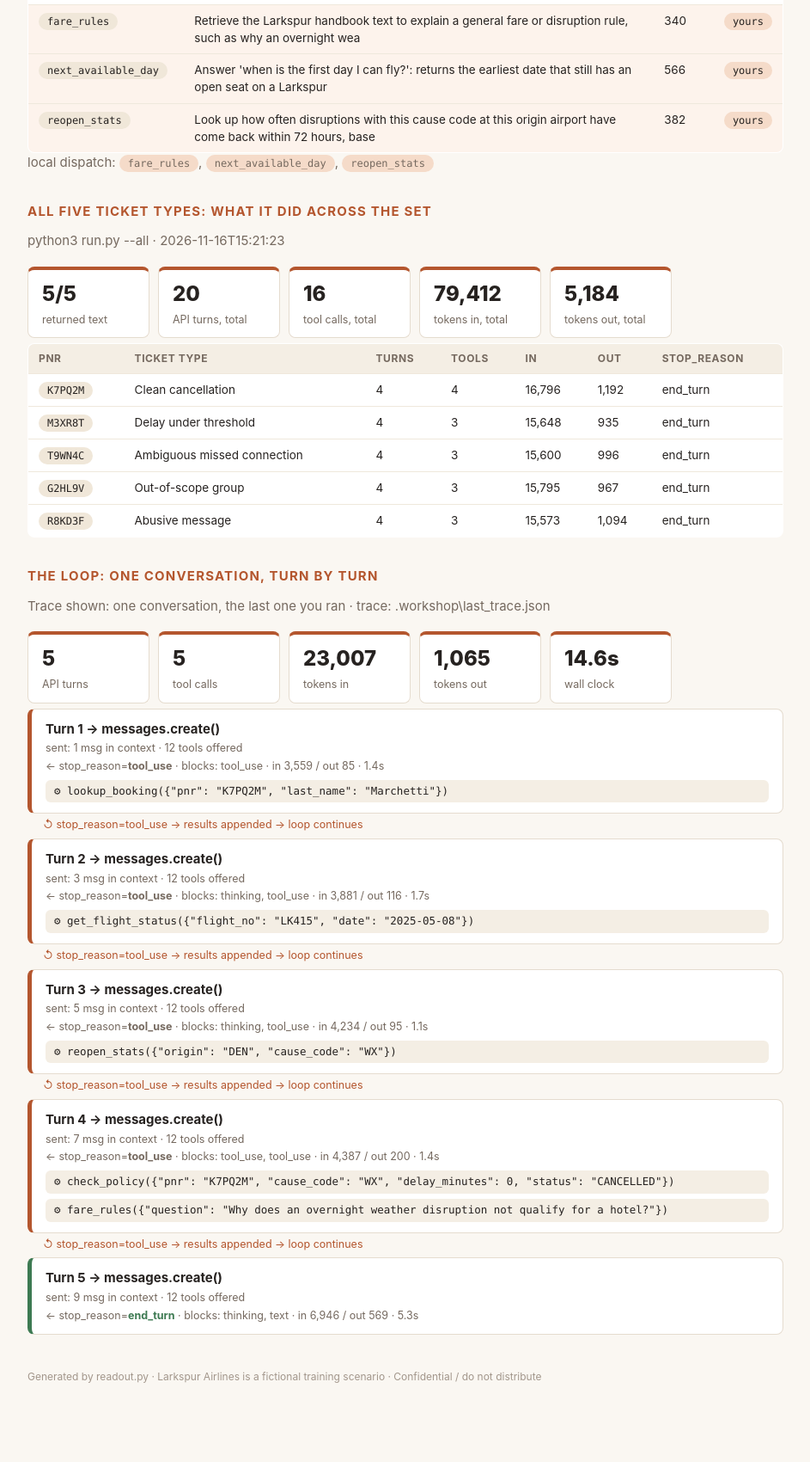
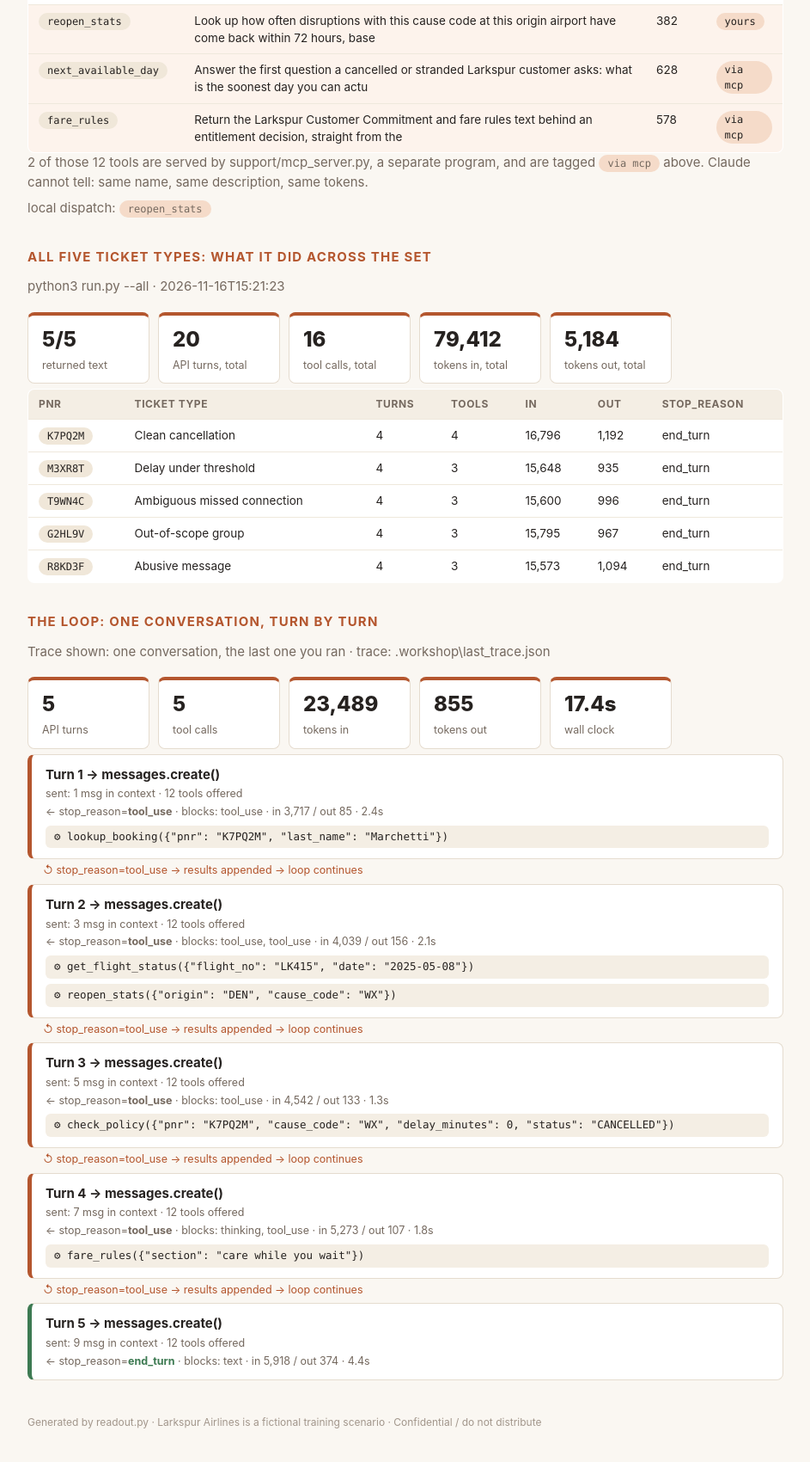
Before and after one commit to Vaneeta222/larkspur-exercise, a plain HTML site: page readout.html in a window 1280 px wide. Shown: the part 866-2566 px from the top of the page at 86% size, without its empty margins (168-1111 px from the left). Drawn offline with Linux system fonts and the light colour scheme.

Commit message:
canon: gate 2.2 by saratarekg
Step 2.2 (The same tool, over MCP) saved. Green on this laptop: 1.2, 1.3, 1.4, 2.1, 2.2.
Changed since the last canon: PITCH.md +6 -6, agent.py +46 -46, readout-trace.json +3 -3, readout.html +19 -18.
Why: Ready for the client
Behind? python3 pod_sync.py --take-canon, then in claude: /catchup

```diff
--- a/readout-trace.json
+++ b/readout-trace.json
@@ -14,11 +14,11 @@
   "streamed": false,
   "deltas_seen": 0,
   "tokens": {
-    "input": 23007,
-    "output": 1065,
+    "input": 23489,
+    "output": 855,
     "cache_read": 0,
     "cache_write": 0
   },
   "cache_hit_ratio": null,
-  "elapsed": 14.6
+  "elapsed": 17.4
 }
--- a/readout.html
+++ b/readout.html
@@ -38,12 +38,12 @@ th { background: #f4eee4; font-size: 12px; letter-spacing: .05em; text-transform
 .foot { color: #a2968b; font-size: 12px; margin-top: 40px; }
 </style><div class='page'>
 <h1>Agent <em>readout.</em></h1>
-<p class='sub'>Team Room 26 · 2026-11-16 17:27</p>
+<p class='sub'>Team Room 26 · 2026-11-17 10:56</p>
 <h2>Architecture: what the agent is</h2>
 <div class='strip'>
 <div class='stat'><b>12</b><span>tools offered</span></div>
-<div class='stat'><b>3</b><span>beyond the given 9</span></div>
-<div class='stat'><b>0</b><span>served over MCP</span></div>
+<div class='stat'><b>1</b><span>beyond the given 9</span></div>
+<div class='stat'><b>2</b><span>served over MCP</span></div>
 <div class='stat'><b>8</b><span>loop ceiling</span></div>
 <div class='stat'><b>1478</b><span>system prompt chars</span></div>
 <div class='stat'><b>0</b><span>tone addendum chars</span></div>
@@ -58,11 +58,12 @@ th { background: #f4eee4; font-size: 12px; letter-spacing: .05em; text-transform
 <tr><td><span class='pill'>issue_voucher</span></td><td>Issue a meal, ground, hotel, or goodwill voucher. Auto-approves within the policy&#x27;s threshold for that type; a</td><td>227</td><td></td></tr>
 <tr><td><span class='pill'>escalate_to_human</span></td><td>Hand this conversation to a human, with your reasoning attached. Use for groups, partner segments, unaccompani</td><td>220</td><td></td></tr>
 <tr><td><span class='pill'>send_confirmation</span></td><td>Send the customer a written confirmation of what was just done. Benign.</td><td>71</td><td></td></tr>
-<tr class='yours'><td><span class='pill'>fare_rules</span></td><td>Retrieve the Larkspur handbook text to explain a general fare or disruption rule, such as why an overnight wea</td><td>340</td><td><span class='pill you'>yours</span></td></tr>
-<tr class='yours'><td><span class='pill'>next_available_day</span></td><td>Answer &#x27;when is the first day I can fly?&#x27;: returns the earliest date that still has an open seat on a Larkspur</td><td>566</td><td><span class='pill you'>yours</span></td></tr>
 <tr class='yours'><td><span class='pill'>reopen_stats</span></td><td>Look up how often disruptions with this cause code at this origin airport have come back within 72 hours, base</td><td>382</td><td><span class='pill you'>yours</span></td></tr>
+<tr class='yours'><td><span class='pill'>next_available_day</span></td><td>Answer the first question a cancelled or stranded Larkspur customer asks: what is the soonest day you can actu</td><td>628</td><td><span class='pill you'>via mcp</span></td></tr>
+<tr class='yours'><td><span class='pill'>fare_rules</span></td><td>Return the Larkspur Customer Commitment and fare rules text behind an entitlement decision, straight from the </td><td>578</td><td><span class='pill you'>via mcp</span></td></tr>
 </table>
-<p class='sub'>local dispatch: <span class='pill you'>fare_rules</span>, <span class='pill you'>next_available_day</span>, <span class='pill you'>reopen_stats</span></p>
+<p class='sub'>2 of those 12 tools are served by support/mcp_server.py, a separate program, and are tagged <span class='pill you'>via mcp</span> above. Claude cannot tell: same name, same description, same tokens.</p>
+<p class='sub'>local dispatch: <span class='pill you'>reopen_stats</span></p>
 <h2>All five ticket types: what it did across the set</h2>
 <p class='sub'>python3 run.py --all · 2026-11-16T15:21:23</p>
 <div class='strip'>
@@ -84,43 +85,43 @@ th { background: #f4eee4; font-size: 12px; letter-spacing: .05em; text-transform
 <div class='strip'>
 <div class='stat'><b>5</b><span>API turns</span></div>
 <div class='stat'><b>5</b><span>tool calls</span></div>
-<div class='stat'><b>23,007</b><span>tokens in</span></div>
-<div class='stat'><b>1,065</b><span>tokens out</span></div>
-<div class='stat'><b>14.6s</b><span>wall clock</span></div>
+<div class='stat'><b>23,489</b><span>tokens in</span></div>
+<div class='stat'><b>855</b><span>tokens out</span></div>
+<div class='stat'><b>17.4s</b><span>wall clock</span></div>
 </div>
 <div class='turn'>
 <div class='hd'>Turn 1 → messages.create()</div>
 <div class='meta'>sent: 1 msg in context · 12 tools offered</div>
-<div class='meta'>← stop_reason=<b>tool_use</b> · blocks: tool_use · in 3,559 / out 85 · 1.4s</div>
+<div class='meta'>← stop_reason=<b>tool_use</b> · blocks: tool_use · in 3,717 / out 85 · 2.4s</div>
 <div class='tool'>⚙ lookup_booking({&quot;pnr&quot;: &quot;K7PQ2M&quot;, &quot;last_name&quot;: &quot;Marchetti&quot;})</div>
 </div>
 <div class='loopback'>↺ stop_reason=tool_use → results appended → loop continues</div>
 <div class='turn'>
 <div class='hd'>Turn 2 → messages.create()</div>
 <div class='meta'>sent: 3 msg in context · 12 tools offered</div>
-<div class='meta'>← stop_reason=<b>tool_use</b> · blocks: thinking, tool_use · in 3,881 / out 116 · 1.7s</div>
+<div class='meta'>← stop_reason=<b>tool_use</b> · blocks: tool_use, tool_use · in 4,039 / out 156 · 2.1s</div>
 <div class='tool'>⚙ get_flight_status({&quot;flight_no&quot;: &quot;LK415&quot;, &quot;date&quot;: &quot;2025-05-08&quot;})</div>
+<div class='tool'>⚙ reopen_stats({&quot;origin&quot;: &quot;DEN&quot;, &quot;cause_code&quot;: &quot;WX&quot;})</div>
 </div>
 <div class='loopback'>↺ stop_reason=tool_use → results appended → loop continues</div>
 <div class='turn'>
 <div class='hd'>Turn 3 → messages.create()</div>
 <div class='meta'>sent: 5 msg in context · 12 tools offered</div>
-<div class='meta'>← stop_reason=<b>tool_use</b> · blocks: thinking, tool_use · in 4,234 / out 95 · 1.1s</div>
-<div class='tool'>⚙ reopen_stats({&quot;origin&quot;: &quot;DEN&quot;, &quot;cause_code&quot;: &quot;WX&quot;})</div>
+<div class='meta'>← stop_reason=<b>tool_use</b> · blocks: tool_use · in 4,542 / out 133 · 1.3s</div>
+<div class='tool'>⚙ check_policy({&quot;pnr&quot;: &quot;K7PQ2M&quot;, &quot;cause_code&quot;: &quot;WX&quot;, &quot;delay_minutes&quot;: 0, &quot;status&quot;: &quot;CANCELLED&quot;})</div>
 </div>
 <div class='loopback'>↺ stop_reason=tool_use → results appended → loop continues</div>
 <div class='turn'>
 <div class='hd'>Turn 4 → messages.create()</div>
 <div class='meta'>sent: 7 msg in context · 12 tools offered</div>
-<div class='meta'>← stop_reason=<b>tool_use</b> · blocks: tool_use, tool_use · in 4,387 / out 200 · 1.4s</div>
-<div class='tool'>⚙ check_policy({&quot;pnr&quot;: &quot;K7PQ2M&quot;, &quot;cause_code&quot;: &quot;WX&quot;, &quot;delay_minutes&quot;: 0, &quot;status&quot;: &quot;CANCELLED&quot;})</div>
-<div class='tool'>⚙ fare_rules({&quot;question&quot;: &quot;Why does an overnight weather disruption not qualify for a hotel?&quot;})</div>
+<div class='meta'>← stop_reason=<b>tool_use</b> · blocks: thinking, tool_use · in 5,273 / out 107 · 1.8s</div>
+<div class='tool'>⚙ fare_rules({&quot;section&quot;: &quot;care while you wait&quot;})</div>
 </div>
 <div class='loopback'>↺ stop_reason=tool_use → results appended → loop continues</div>
 <div class='turn done'>
 <div class='hd'>Turn 5 → messages.create()</div>
 <div class='meta'>sent: 9 msg in context · 12 tools offered</div>
-<div class='meta'>← stop_reason=<b class='stopped'>end_turn</b> · blocks: thinking, text · in 6,946 / out 569 · 5.3s</div>
+<div class='meta'>← stop_reason=<b class='stopped'>end_turn</b> · blocks: text · in 5,918 / out 374 · 4.4s</div>
 </div>
 <p class='foot'>Generated by readout.py · Larkspur Airlines is a fictional training scenario · Confidential / do not distribute</p></div>
-<script type="application/json" id="evidence">{"generated": "2026-11-16T17:27:32", "pod": "Room 26", "banked_by": "Sara Genina", "banked": {"1.2": "A93-29F", "1.3": "EA2-4FC", "1.4": "B00-A30", "2.1": "1FC-845"}, "trace": {"turns": 5, "tool_calls": 5, "tool_names": ["lookup_booking", "get_flight_status", "reopen_stats", "check_policy", "fare_rules"], "saw_thinking": true, "used_format": false, "used_tool_choice_none": false, "streamed": false, "deltas_seen": 0, "tokens": {"input": 23007, "output": 1065, "cache_read": 0, "cache_write": 0}, "cache_hit_ratio": null, "elapsed": 14.6}, "all_shapes": {"attempted": 5, "shapes": 5, "failed": 0, "resolved": 5, "turns": 20, "tool_calls": 16, "tokens_in": 79412, "tokens_out": 5184, "cache_read": 0, "unfinished": [], "errors": []}}</script>
+<script type="application/json" id="evidence">{"generated": "2026-11-17T10:56:26", "pod": "Room 26", "banked_by": "Sara Genina", "banked": {"1.2": "A93-29F", "1.3": "EA2-4FC", "1.4": "B00-A30", "2.1": "1FC-845", "2.2": "050-BF8"}, "trace": {"turns": 5, "tool_calls": 5, "tool_names": ["lookup_booking", "get_flight_status", "reopen_stats", "check_policy", "fare_rules"], "saw_thinking": true, "used_format": false, "used_tool_choice_none": false, "streamed": false, "deltas_seen": 0, "tokens": {"input": 23489, "output": 855, "cache_read": 0, "cache_write": 0}, "cache_hit_ratio": null, "elapsed": 17.4}, "all_shapes": {"attempted": 5, "shapes": 5, "failed": 0, "resolved": 5, "turns": 20, "tool_calls": 16, "tokens_in": 79412, "tokens_out": 5184, "cache_read": 0, "unfinished": [], "errors": []}}</script>
```
Also changed, not shown: 2 other files.
